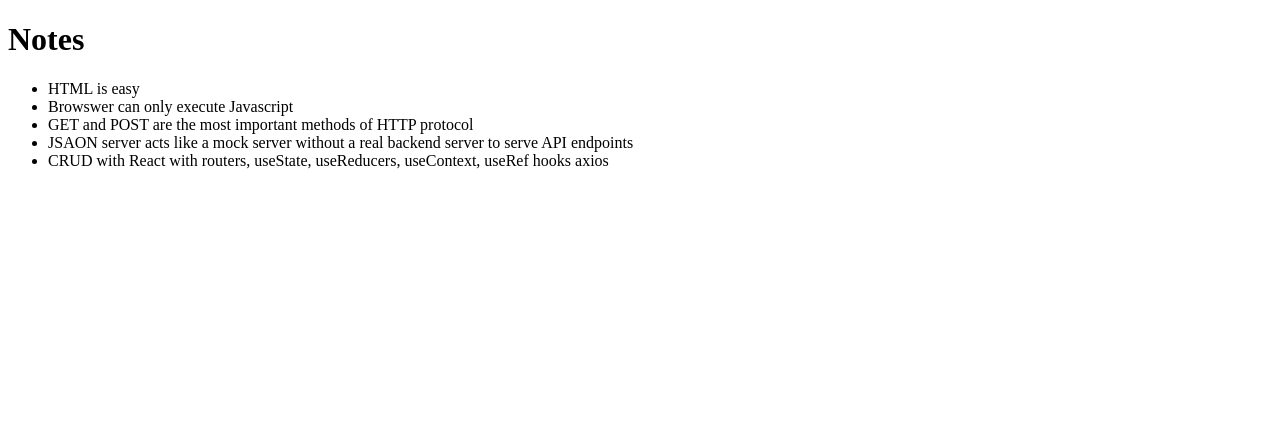
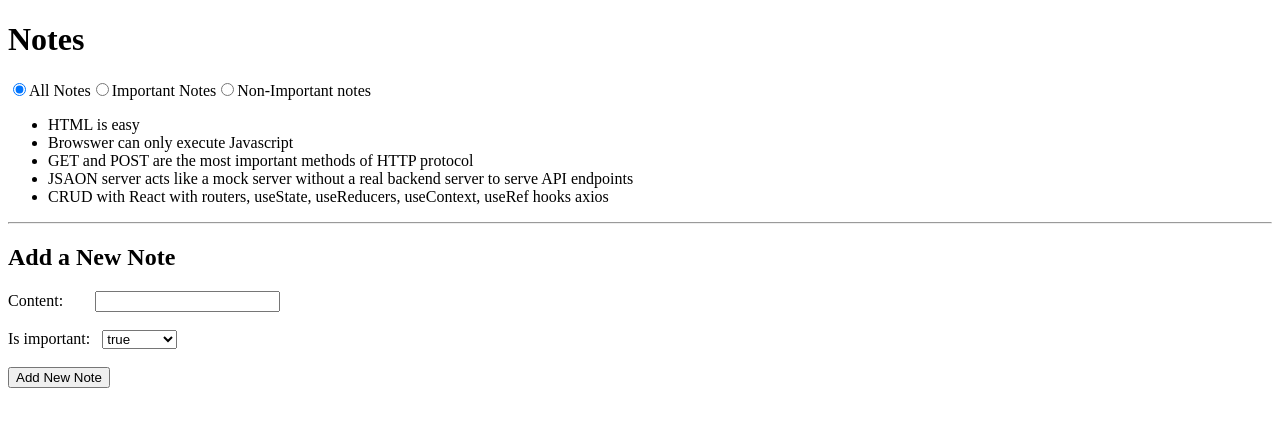
Before and after one commit to PraveenD-0/React, a React (Vite) app: page / in a window 1280 px wide. Shown: the top 426 px of the page. Built offline with nearby package versions, Linux system fonts and the light colour scheme.

Commit message:
Create + Read the notes CRUD

```diff
--- a/src/App.jsx
+++ b/src/App.jsx
@@ -1,18 +1,112 @@
- import React, { useState } from 'react'
-//  read the notes list and render it here
+import React, { useRef, useState } from 'react';
+
 
 function App(props) {
-  const[notes,setNotes] = useState(props.notes);
+
+  const [showStatus, setShowStatus] = useState('all');
+  const [notes, setNotes] = useState(props.notes);
+  const [newNoteContent, setNewNoteContent] = useState('');
+  const [newNoteImportant, setNewNoteImportant] = useState('');
+  const newNoteContentRef = useRef(null);
+
+  const addNote = (event) => {
+    event.preventDefault();
+
+    let noteObject = {
+      id: notes.length + 1,
+      content: newNoteContent,
+      important: newNoteImportant === 'true',
+    }
+
+    setNotes(notes.concat(noteObject));
+
+
+    setNewNoteContent('');
+    setNewNoteImportant('');
+
+    newNoteContentRef.current.focus();
+  }
+  const handleStatusChange = (event) => {
+    setShowStatus(event.target.value);
+  }
+
+  const filterNotes =(notes, showStatus) => {
+    switch (showStatus){
+      case 'all':
+        return notes;
+      case 'imp':
+        return notes.filter(note => note.important === true);
+        case 'nonimp':
+          return notes.filter(note => note.important === false);
+    }
+  }
+  const notesFiltered = filterNotes(notes, showStatus);
+
   return (
     <div>
       <h1>Notes</h1>
+      <label>
+        <input
+          type='radio'
+          name='filter'
+          value='all'
+          onChange={handleStatusChange}
+          checked={showStatus === 'all'}
+        />
+        All Notes
+      </label>
+      <label>
+        <input
+          type='radio'
+          name='filter'
+          value='imp'
+          onChange={handleStatusChange}
+        />
+        Important Notes
+      </label><label>
+        <input
+          type='radio'
+          name='filter'
+          value='nonimp'
+          onChange={handleStatusChange}
+        />
+        Non-Important notes
+      </label>
+
       <ul>
         {
-          notes.map(note =>
-          <li key={note.di}>{note.content}</li>
+          notesFiltered.map(note =>
+            <li key={note.id}>{ note.content }</li>
           )
         }
       </ul>
+      <hr></hr>
+      <h2>Add a New Note</h2>
+      <form onSubmit={addNote}>
+        <label>
+          Content: &nbsp;&nbsp;&nbsp;&nbsp;&nbsp;&nbsp;&nbsp;
+          <input
+            type='text'
+            ref={newNoteContentRef}
+            value={newNoteContent}
+            onChange={e => setNewNoteContent(e.target.value)}
+          />
+        </label>
+        <br /><br />
+        <label>
+          Is important: &nbsp;&nbsp;
+          <select
+            onChange={e => setNewNoteImportant(e.target.value)}
+            value={newNoteImportant}
+          >
+            <option disabled>--select--</option>
+            <option>true</option>
+            <option>false</option>
+          </select>
+        </label>
+        <br /><br />
+        <button type='submit'>Add New Note</button>
+      </form>
     </div>
   )
 }
```
Lines whose indentation alone changed are shown as unchanged.
